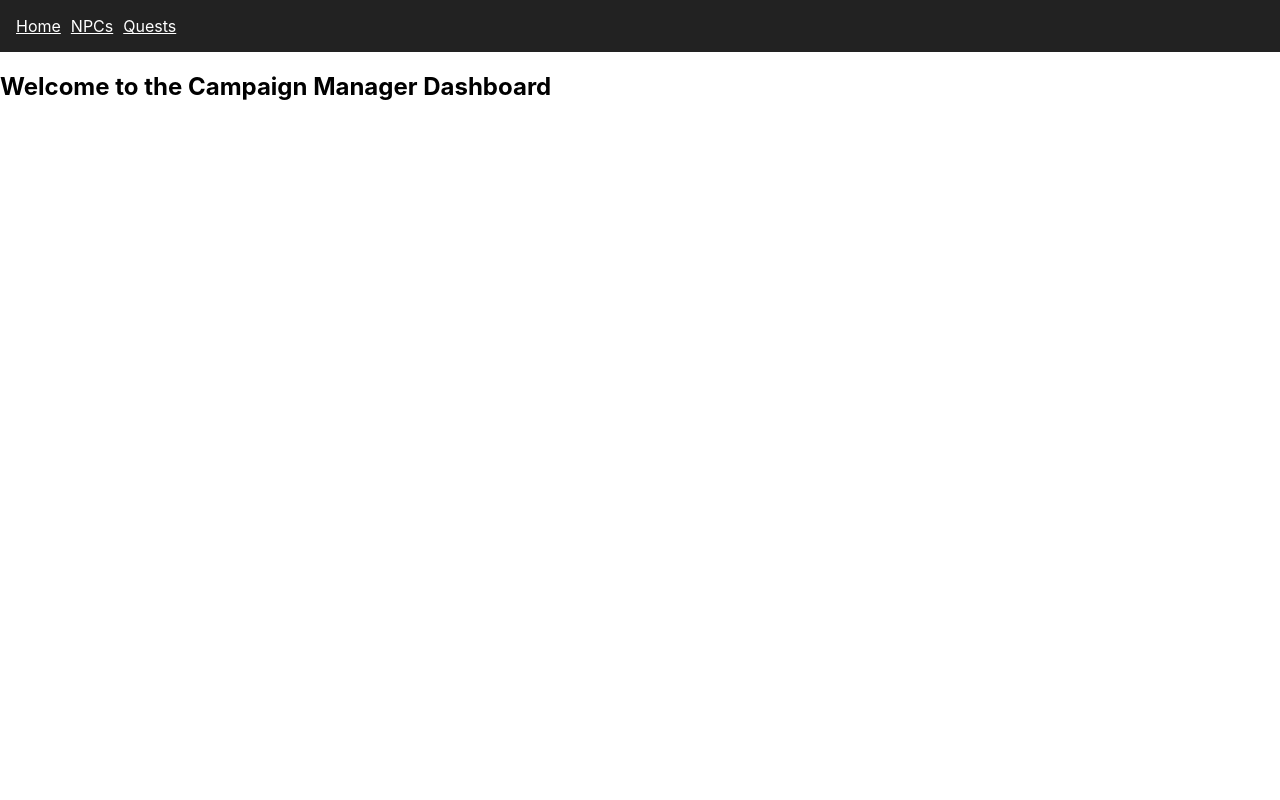
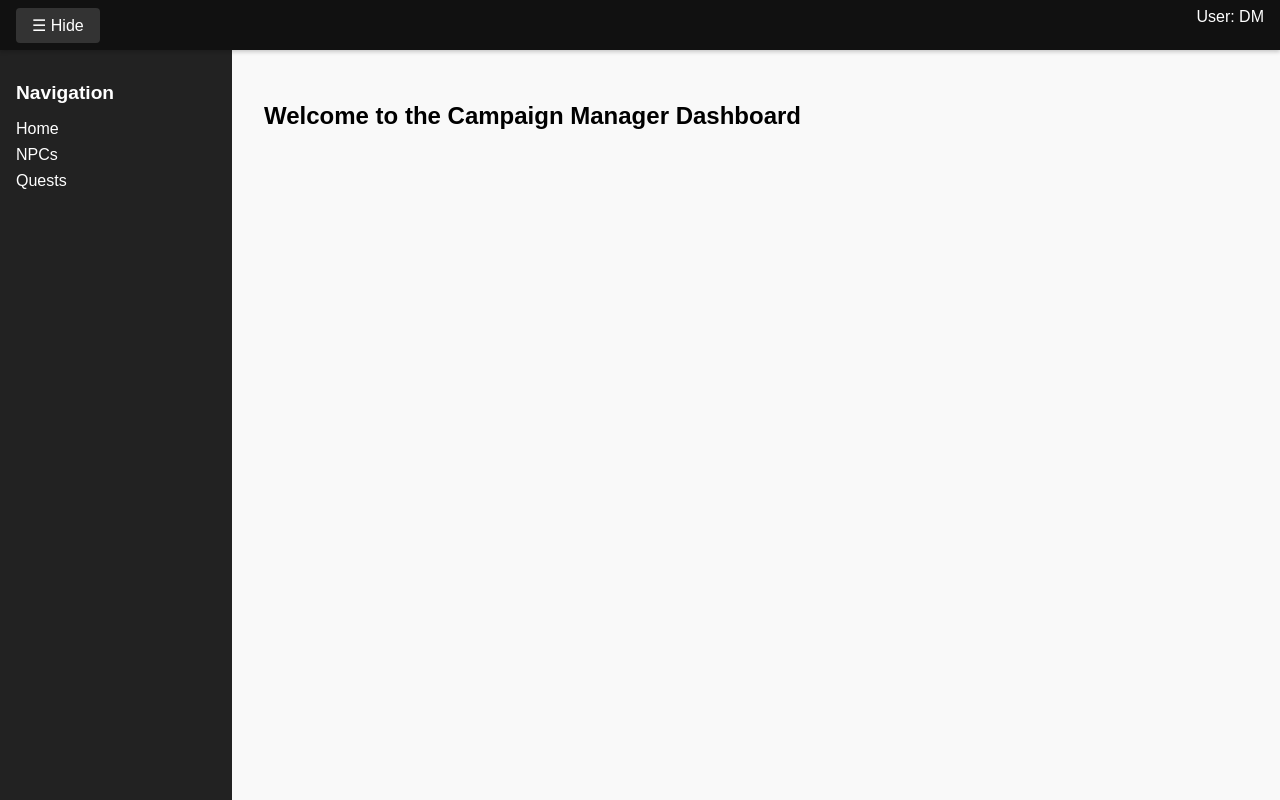
Before and after one commit to angelonis/campaign-manager, a React (Create React App) app: page / in a window 1280 px wide. Built offline with nearby package versions, Linux system fonts and the light colour scheme.

Commit message:
Users/angelonis/side bar nav (#5)
* main test 3

* added collapsible side panel and top panel for user info

```diff
--- a/src/App.css
+++ b/src/App.css
@@ -1,3 +1,4 @@
+/* Default React styles (keep if you plan to use them elsewhere) */
 .App {
     text-align: center;
 }
@@ -32,7 +33,90 @@
     from {
         transform: rotate(0deg);
     }
+
     to {
         transform: rotate(360deg);
     }
 }
+
+/* Layout Styles */
+
+.app-layout {
+    display: flex;
+    flex-direction: column;
+    height: 100vh;
+    font-family: sans-serif;
+}
+
+.topbar {
+    height: 50px;
+    background-color: #111;
+    color: white;
+    display: flex;
+    align-items: center;
+    padding: 0 1rem;
+    box-shadow: 0 2px 4px rgba(0,0,0,0.2);
+    z-index: 10;
+}
+
+.topbar-content {
+    display: flex;
+    justify-content: space-between;
+    width: 100%;
+}
+
+.content-wrapper {
+    display: flex;
+    flex: 1;
+    overflow: hidden;
+}
+
+.sidebar {
+    width: 200px;
+    background-color: #222;
+    color: white;
+    padding: 1rem;
+    display: flex;
+    flex-direction: column;
+}
+
+    .sidebar h2 {
+        margin-bottom: 1rem;
+        font-size: 1.2rem;
+    }
+
+    .sidebar a {
+        color: white;
+        text-decoration: none;
+        margin-bottom: 0.5rem;
+    }
+
+        .sidebar a:hover {
+            text-decoration: underline;
+        }
+
+.nav-links {
+    display: flex;
+    flex-direction: column;
+}
+
+.main-content {
+    flex-grow: 1;
+    padding: 2rem;
+    background-color: #f9f9f9;
+    overflow-y: auto;
+}
+
+.sidebar-toggle {
+    background-color: #333;
+    color: white;
+    border: none;
+    padding: 0.5rem 1rem;
+    cursor: pointer;
+    font-size: 1rem;
+    border-radius: 4px;
+}
+
+    .sidebar-toggle:hover {
+        background-color: #555;
+    }
--- a/src/App.js
+++ b/src/App.js
@@ -1,24 +1,52 @@
-import React from "react";
+import React, { useState } from "react";
 import { BrowserRouter as Router, Routes, Route, Link } from "react-router-dom";
 
 import HomePage from "./pages/HomePage";
 import NPCPage from "./pages/NPCPage";
 import QuestPage from "./pages/QuestPage";
 
+import "./App.css";
+
 function App() {
+    const [sidebarOpen, setSidebarOpen] = useState(true);
+
+    const toggleSidebar = () => {
+        setSidebarOpen(!sidebarOpen);
+    };
+
     return (
         <Router>
-            <nav style={{ padding: "1rem", backgroundColor: "#222", color: "#fff" }}>
-                <Link to="/" style={{ marginRight: 10, color: "#fff" }}>Home</Link>
-                <Link to="/npcs" style={{ marginRight: 10, color: "#fff" }}>NPCs</Link>
-                <Link to="/quests" style={{ color: "#fff" }}>Quests</Link>
+            <div className="app-layout">
+                <header className="topbar">
+                    <div className="topbar-content">
+                        <button className="sidebar-toggle" onClick={toggleSidebar}>
+                            {sidebarOpen ? "☰ Hide" : "☰ Show"}
+                        </button>
+                        <span>User: DM</span>
+                    </div>
+                </header>
+
+                <div className="content-wrapper">
+                    {sidebarOpen && (
+                        <aside className="sidebar">
+                            <h2>Navigation</h2>
+                            <nav className="nav-links">
+                                <Link to="/">Home</Link>
+                                <Link to="/npcs">NPCs</Link>
+                                <Link to="/quests">Quests</Link>
                             </nav>
+                        </aside>
+                    )}
 
+                    <main className="main-content">
                         <Routes>
                             <Route path="/" element={<HomePage />} />
                             <Route path="/npcs" element={<NPCPage />} />
                             <Route path="/quests" element={<QuestPage />} />
                         </Routes>
+                    </main>
+                </div>
+            </div>
         </Router>
     );
 }
```
Lines whose indentation alone changed are shown as unchanged.
